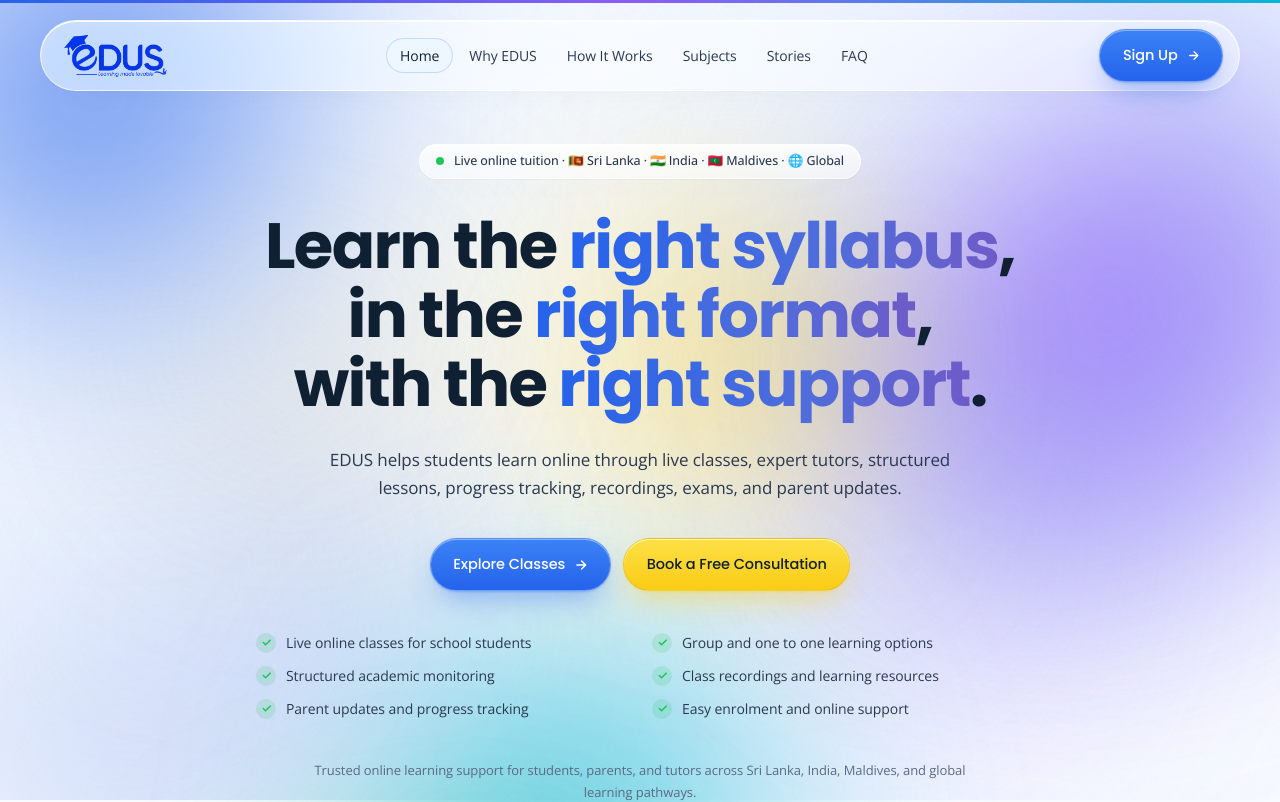
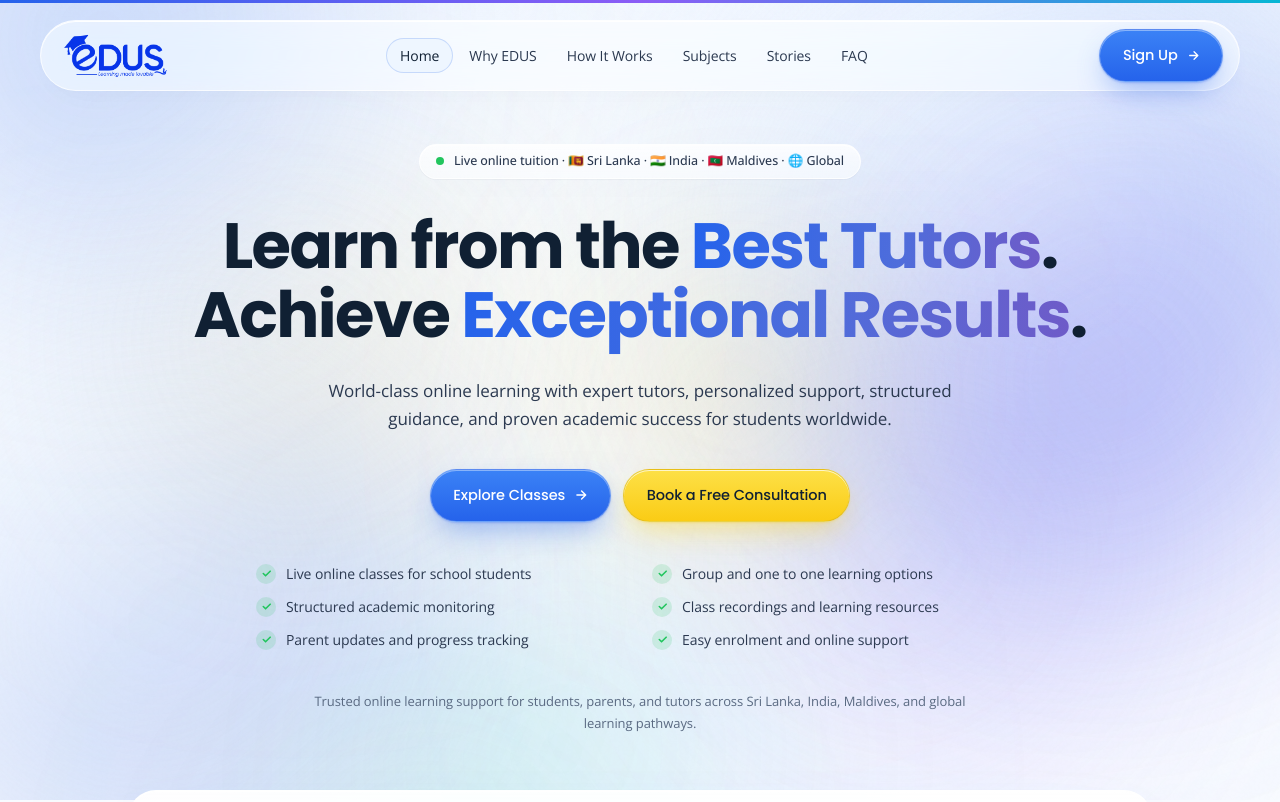
Before and after one commit to edustutor/edusmainwebsite, a Next.js app: page / in a window 1280 px wide. Shown: the top 802 px of the page. Built offline with nearby package versions, Linux system fonts and the light colour scheme.

Commit message:
feat: update Hero component heading to emphasize tutoring and results

```diff
--- a/components/Hero.tsx
+++ b/components/Hero.tsx
@@ -90,17 +90,16 @@ export function Hero() {
         {/* H1 */}
         <m.div className="mt-8 text-center max-w-5xl mx-auto" variants={fadeUp}>
           <h1 className="heading" style={{ fontSize: "var(--fs-hero)" }}>
-            Learn the <em>right syllabus</em>,<br />
-            in the <em>right format</em>,<br />
-            with the <em>right support</em>.
+            Learn from the <em>Best Tutors</em>.<br />
+            Achieve <em>Exceptional Results</em>.
           </h1>
         </m.div>
 
         {/* Subheading */}
         <m.div className="mt-7 max-w-2xl mx-auto text-center" variants={fadeUp}>
           <p className="text-[#2B3950] text-[17px] leading-[1.65]">
-            EDUS helps students learn online through live classes, expert tutors, structured lessons,
-            progress tracking, recordings, exams, and parent updates.
+            World-class online learning with expert tutors, personalized support, structured
+            guidance, and proven academic success for students worldwide.
           </p>
         </m.div>
 
```
